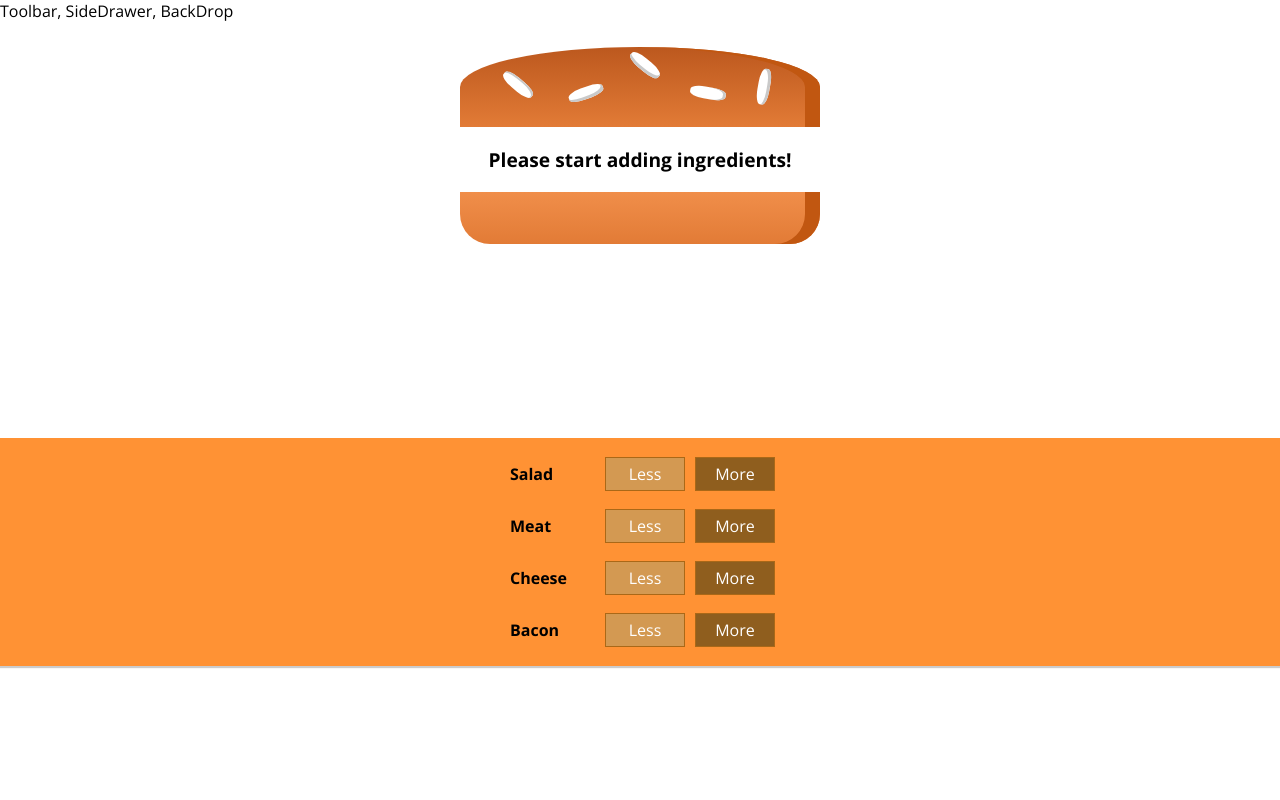
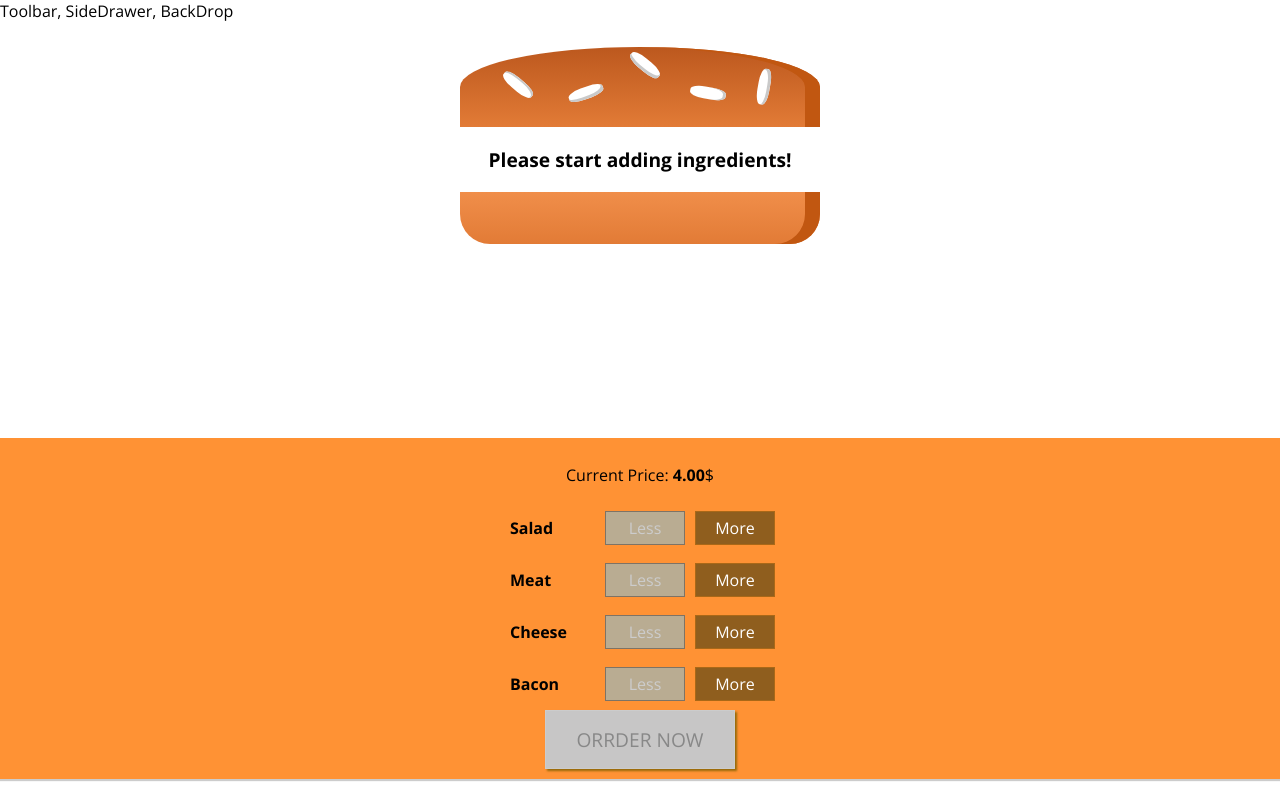
Before and after one commit to vanduonghcmus/My-Burger-Builder, a React app: page / in a window 1280 px wide. Built offline with nearby package versions, Linux system fonts and the light colour scheme.

Commit message:
add OrderButton and update BurgerPrice

```diff
--- a/src/Burger/BuildControls/BuildControl/BuildControl.js
+++ b/src/Burger/BuildControls/BuildControl/BuildControl.js
@@ -5,8 +5,15 @@
 const buildControl = (props) => (
 	<div className={styles.BuildControl}>
 		<div className={styles.Label}>{props.label}</div>
-		<button className={styles.Less}>Less</button>
-		<button className={styles.More}>More</button>
+		<button
+			className={styles.Less}
+			onClick={props.removed}
+			disabled={props.disabled}>
+			Less
+		</button>
+		<button className={styles.More} onClick={props.added}>
+			More
+		</button>
 	</div>
 );
 
--- a/src/Burger/BuildControls/BuildControls.js
+++ b/src/Burger/BuildControls/BuildControls.js
@@ -10,12 +10,26 @@
 	{ label: 'Bacon', type: 'bacon' },
 ];
 
-const buildControl = () => {
+const buildControl = (props) => {
 	return (
 		<div className={styles.BuildControls}>
+			<p>
+				Current Price: <strong>{props.price.toFixed(2)}</strong>$
+			</p>
 			{controls.map((crtl) => {
-				return <BuildControl key={crtl.label} label={crtl.label} />;
+				return (
+					<BuildControl
+						key={crtl.label}
+						label={crtl.label}
+						added={() => props.ingredientAdded(crtl.type)}
+						removed={() => props.ingredientRemoved(crtl.type)}
+						disabled={props.disabled[crtl.type]}
+					/>
+				);
 			})}
+			<button disabled={!props.purchasable} className={styles.OrderButton}>
+				ORRDER NOW
+			</button>
 		</div>
 	);
 };
--- a/src/Burger/BuildControls/BuildControls.module.css
+++ b/src/Burger/BuildControls/BuildControls.module.css
@@ -8,3 +8,45 @@
 	margin: auto;
 	padding: 10px 0;
 }
+
+.OrderButton {
+	background-color: #dad735;
+	outline: none;
+	cursor: pointer;
+	border: 1px solid #966909;
+	color: #966909;
+	font-family: inherit;
+	font-size: 1.2rem;
+	padding: 15px 30px;
+	box-shadow: 2px 2px 2px #966909;
+}
+
+.OrderButton:hover,
+.OrderButton:active {
+	background-color: #a0db41;
+	border: 1px solid #966909;
+	color: #966909;
+}
+
+.OrderButton:disabled {
+	background-color: #c7c6c6;
+	cursor: not-allowed;
+	border: 1px solid #ccc;
+	color: #888888;
+}
+
+.OrderButton:not(:disabled) {
+	animation: enable 0.3s linear;
+}
+
+@keyframes enable {
+	0% {
+		transform: scale(1);
+	}
+	60% {
+		transform: scale(1.1);
+	}
+	100% {
+		transform: scale(1);
+	}
+}
--- a/src/containers/BurgerBuilder.js
+++ b/src/containers/BurgerBuilder.js
@@ -3,6 +3,13 @@
 import Aux from '../hoc/Auxiliary';
 import BurgerIngredient from '../Burger/Burger';
 import BuildControls from '../Burger/BuildControls/BuildControls';
+
+const INGREDIENT_PRICE = {
+	salad: 0.5,
+	cheese: 0.4,
+	meat: 1.3,
+	bacon: 0.7,
+};
 
 class BurgerBuilder extends Component {
 	// constructor(props){
@@ -17,13 +24,80 @@
 			cheese: 0,
 			meat: 0,
 		},
+		totalPrice: 4,
+		purchasable: false,
+	};
+
+	updatePurchaseState(ingredients) {
+		const sum = Object.keys(ingredients)
+			.map((igKey) => {
+				return ingredients[igKey];
+			})
+			.reduce((sum, el) => {
+				return sum + el;
+			}, 0);
+
+		this.setState({ purchasable: sum >= 0 });
+	}
+
+	addIngredientHandler = (type) => {
+		// Up date Ingredient
+		const oldCount = this.state.ingredients[type]; // return value of type (ex: salad: 0)
+		const updateCount = oldCount + 1; // update count
+		const updateIngredients = {
+			...this.state.ingredients,
+		}; // create new ingredients to update
+		updateIngredients[type] = updateCount; // update new ingredient
+
+		// Update Price
+		const priceAddition = INGREDIENT_PRICE[type]; // Lấy price htai theo type
+		const oldPrice = this.state.totalPrice;
+		const newPrice = oldPrice + priceAddition;
+
+		this.setState({
+			ingredients: updateIngredients,
+			totalPrice: newPrice,
+		});
+
+		this.updatePurchaseState(updateIngredients);
+	};
+
+	removeIngerdientHandler = (type) => {
+		const oldCount = this.state.ingredients[type];
+		if (oldCount <= 0) {
+			return;
+		}
+		const updateCount = oldCount - 1;
+		const updateIngredients = { ...this.state.ingredients };
+		updateIngredients[type] = updateCount;
+
+		const priceDeduction = INGREDIENT_PRICE[type];
+		const oldPrice = this.state.totalPrice;
+		const newPrice = oldPrice - priceDeduction;
+
+		this.setState({ ingredients: updateIngredients, totalPrice: newPrice });
+
+		this.updatePurchaseState(updateIngredients);
 	};
 
 	render() {
+		const disabledInfo = {
+			...this.state.ingredients,
+		};
+		for (let key in disabledInfo) {
+			disabledInfo[key] = disabledInfo[key] <= 0;
+		}
+		//{salad: true, meat:false, ...}
 		return (
 			<Aux>
 				<BurgerIngredient ingredients={this.state.ingredients} />
-				<BuildControls />
+				<BuildControls
+					ingredientAdded={this.addIngredientHandler}
+					ingredientRemoved={this.removeIngerdientHandler}
+					disabled={disabledInfo}
+					price={this.state.totalPrice}
+					purchasable={this.state.purchasable}
+				/>
 			</Aux>
 		);
 	}
```
